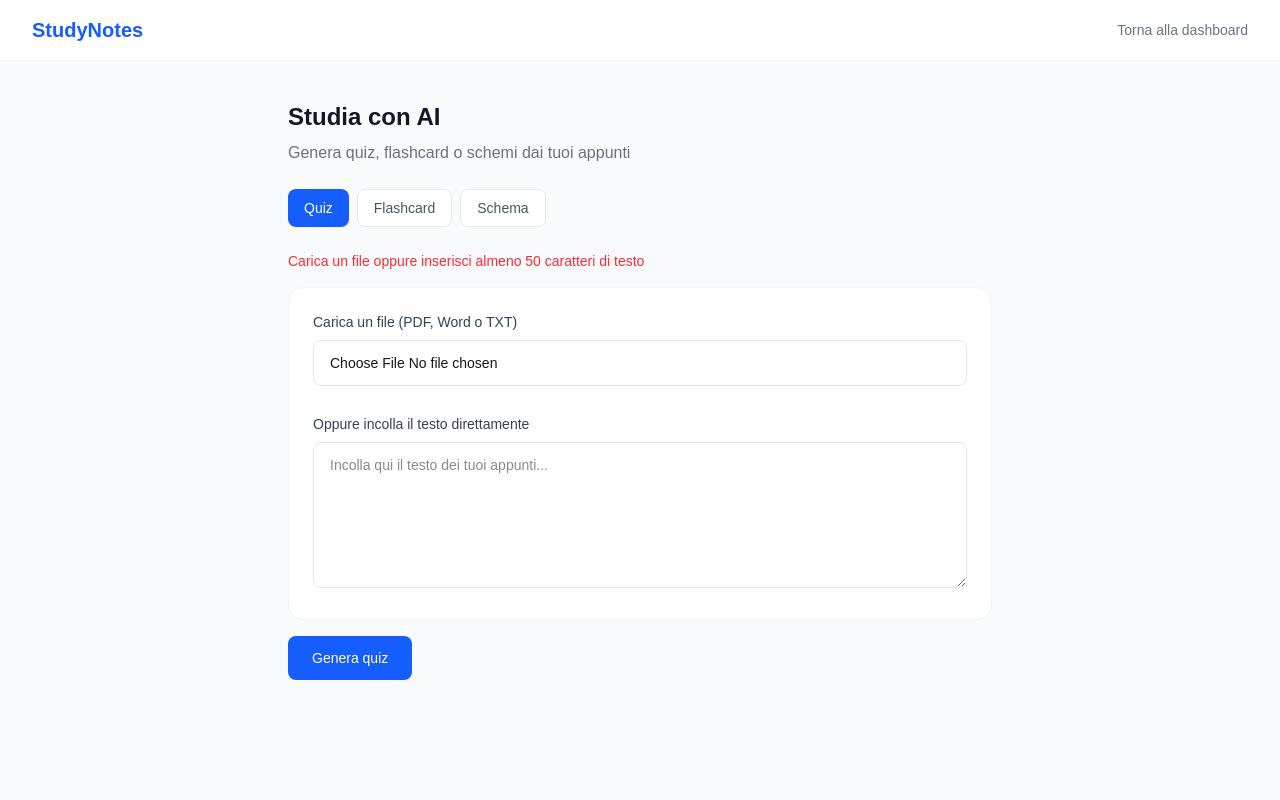
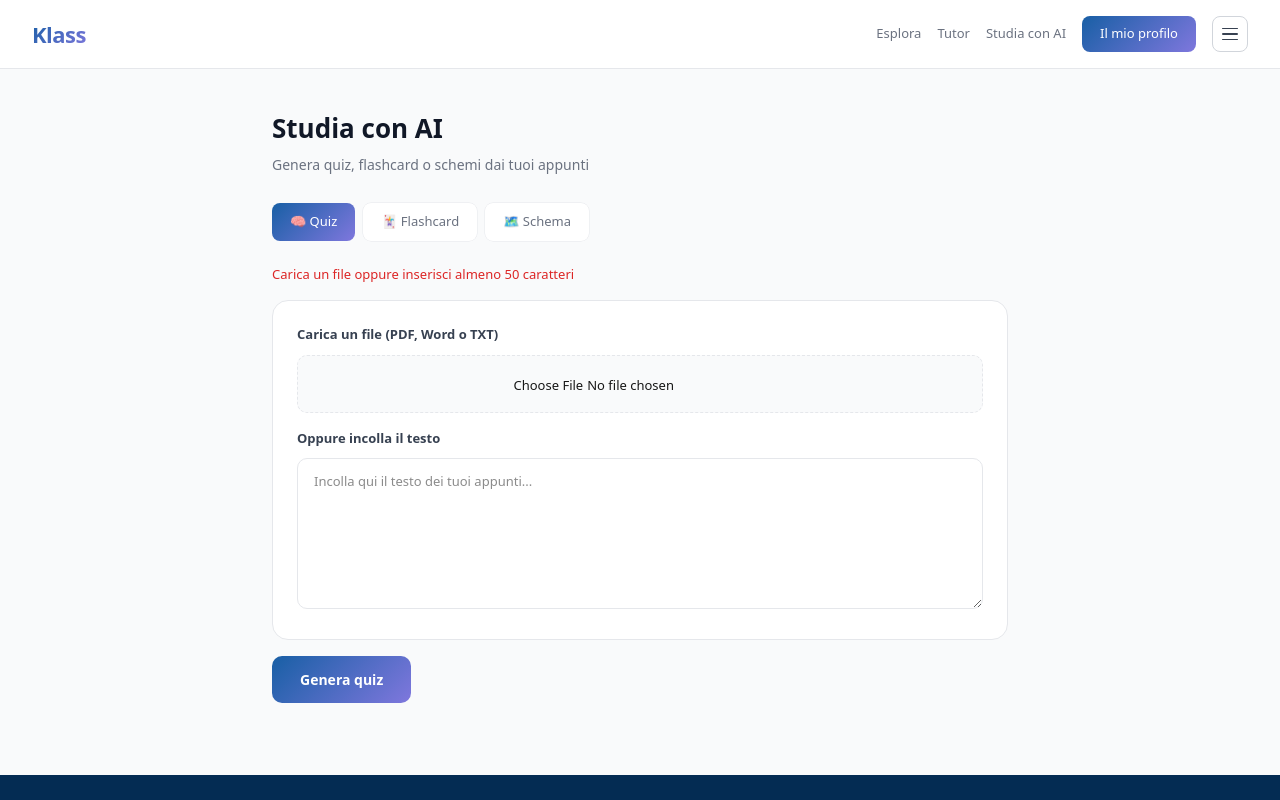
Before and after one commit to StarUpm/studynotes, a Next.js app: page /quiz in a window 1280 px wide. Both pictures are taken after a click on the button "Genera quiz". Shown: the top 800 px of the page. Built offline with nearby package versions, Linux system fonts and the light colour scheme.

Commit message:
Update page.tsx

```diff
--- a/src/app/quiz/page.tsx
+++ b/src/app/quiz/page.tsx
@@ -1,7 +1,7 @@
 'use client'
 
 import { useState } from 'react'
-import { useRouter } from 'next/navigation'
+import Layout from '@/app/components/Layout'
 
 type Domanda = {
   domanda: string
@@ -32,50 +32,26 @@ export default function Quiz() {
   const [loadingFile, setLoadingFile] = useState(false)
   const [error, setError] = useState('')
   const [rispostePresenti, setRispostePresenti] = useState<number[]>([])
-  const router = useRouter()
-
-  function goToDashboard() {
-    router.push('/dashboard')
-  }
-
-  function updateTesto(e: React.ChangeEvent<HTMLTextAreaElement>) {
-    setTestoManuale(e.target.value)
-  }
 
   async function updateFile(e: React.ChangeEvent<HTMLInputElement>) {
     const fileSelezionato = e.target.files ? e.target.files[0] : null
     setFile(fileSelezionato)
     if (!fileSelezionato) return
-
     setLoadingFile(true)
     setError('')
-
     try {
       const formData = new FormData()
       formData.append('file', fileSelezionato)
-
-      const response = await fetch('/api/estrai-testo', {
-        method: 'POST',
-        body: formData
-      })
+      const response = await fetch('/api/estrai-testo', { method: 'POST', body: formData })
       const data = await response.json()
-
-      if (data.testo) {
-        setTestoManuale(data.testo)
-      } else {
-        setError(data.error || 'Errore nella lettura del file')
-      }
-    } catch (e) {
-      setError('Errore nel caricamento del file')
-    }
+      if (data.testo) { setTestoManuale(data.testo) }
+      else { setError(data.error || 'Errore nella lettura del file') }
+    } catch (e) { setError('Errore nel caricamento del file') }
     setLoadingFile(false)
   }
 
   async function generaContenuto() {
-    if (testoManuale.length < 50) {
-      setError('Carica un file oppure inserisci almeno 50 caratteri di testo')
-      return
-    }
+    if (testoManuale.length < 50) { setError('Carica un file oppure inserisci almeno 50 caratteri'); return }
     setLoading(true)
     setError('')
     setQuiz([])
@@ -83,47 +59,20 @@ export default function Quiz() {
     setSchema(null)
     setRispostePresenti([])
     setFlashcardGirate([])
-
     try {
-      let endpoint = '/api/generate-quiz'
-      if (tabAttivo === 'flashcard') endpoint = '/api/generate-flashcard'
-      if (tabAttivo === 'schema') endpoint = '/api/generate-schema'
-
-      const response = await fetch(endpoint, {
-        method: 'POST',
-        headers: { 'Content-Type': 'application/json' },
-        body: JSON.stringify({ testo: testoManuale })
-      })
+      const endpoint = tabAttivo === 'flashcard' ? '/api/generate-flashcard' : tabAttivo === 'schema' ? '/api/generate-schema' : '/api/generate-quiz'
+      const response = await fetch(endpoint, { method: 'POST', headers: { 'Content-Type': 'application/json' }, body: JSON.stringify({ testo: testoManuale }) })
       const data = await response.json()
-
-      if (tabAttivo === 'quiz' && data.quiz) {
-        setQuiz(data.quiz)
-        setRispostePresenti(new Array(data.quiz.length).fill(-1))
-      } else if (tabAttivo === 'flashcard' && data.flashcard) {
-        setFlashcards(data.flashcard)
-      } else if (tabAttivo === 'schema' && data.schema) {
-        setSchema(data.schema)
-      } else {
-        setError(data.error || 'Errore nella generazione')
-      }
-    } catch (e) {
-      setError('Errore di connessione')
-    }
+      if (tabAttivo === 'quiz' && data.quiz) { setQuiz(data.quiz); setRispostePresenti(new Array(data.quiz.length).fill(-1)) }
+      else if (tabAttivo === 'flashcard' && data.flashcard) { setFlashcards(data.flashcard) }
+      else if (tabAttivo === 'schema' && data.schema) { setSchema(data.schema) }
+      else { setError(data.error || 'Errore nella generazione') }
+    } catch (e) { setError('Errore di connessione') }
     setLoading(false)
   }
 
-  function selezionaRisposta(indiceDomanda: number, indiceRisposta: number) {
-    const nuove = [...rispostePresenti]
-    nuove[indiceDomanda] = indiceRisposta
-    setRispostePresenti(nuove)
-  }
-
-  function giraFlashcard(indice: number) {
-    if (flashcardGirate.includes(indice)) {
-      setFlashcardGirate(flashcardGirate.filter(function (i) { return i !== indice }))
-    } else {
-      setFlashcardGirate([...flashcardGirate, indice])
-    }
+  function giraFlashcard(i: number) {
+    setFlashcardGirate(prev => prev.includes(i) ? prev.filter(x => x !== i) : [...prev, i])
   }
 
   function cambiaTab(tab: string) {
@@ -133,118 +82,88 @@ export default function Quiz() {
     setSchema(null)
   }
 
+  const tabs = [
+    { id: 'quiz', label: '🧠 Quiz' },
+    { id: 'flashcard', label: '🃏 Flashcard' },
+    { id: 'schema', label: '🗺️ Schema' },
+  ]
+
   return (
-    <main className="min-h-screen bg-gray-50">
-      <nav className="bg-white border-b border-gray-100 px-8 py-4 flex justify-between items-center">
-        <span className="text-xl font-bold text-blue-600">StudyNotes</span>
-        <button onClick={goToDashboard} className="text-sm text-gray-500 hover:text-blue-600">
-          Torna alla dashboard
+    <Layout>
+      <div style={{ maxWidth: 800, margin: '0 auto', padding: '40px 32px' }}>
+        <h1 style={{ fontSize: 26, fontWeight: 700, color: '#111827', marginBottom: 6 }}>Studia con AI</h1>
+        <p style={{ fontSize: 14, color: '#6B7280', marginBottom: 28 }}>Genera quiz, flashcard o schemi dai tuoi appunti</p>
+
+        {/* TAB */}
+        <div style={{ display: 'flex', gap: 8, marginBottom: 24 }}>
+          {tabs.map(t => (
+            <button key={t.id} onClick={() => cambiaTab(t.id)} style={{ padding: '9px 18px', borderRadius: 8, fontSize: 13, fontWeight: 500, cursor: 'pointer', border: 'none', background: tabAttivo === t.id ? 'linear-gradient(135deg,#185FA5,#7F77DD)' : 'white', color: tabAttivo === t.id ? 'white' : '#6B7280', boxShadow: tabAttivo === t.id ? 'none' : '0 0 0 0.5px #e5e7eb' }}>
+              {t.label}
             </button>
-      </nav>
-      <div className="max-w-3xl mx-auto px-8 py-10">
-        <h1 className="text-2xl font-bold text-gray-900 mb-2">Studia con AI</h1>
-        <p className="text-gray-500 mb-6">Genera quiz, flashcard o schemi dai tuoi appunti</p>
-
-        <div className="flex gap-2 mb-6">
-          <button
-            onClick={function () { cambiaTab('quiz') }}
-            className={tabAttivo === 'quiz' ? 'bg-blue-600 text-white px-4 py-2 rounded-lg text-sm' : 'bg-white border border-gray-200 text-gray-600 px-4 py-2 rounded-lg text-sm'}
-          >
-            Quiz
-          </button>
-          <button
-            onClick={function () { cambiaTab('flashcard') }}
-            className={tabAttivo === 'flashcard' ? 'bg-blue-600 text-white px-4 py-2 rounded-lg text-sm' : 'bg-white border border-gray-200 text-gray-600 px-4 py-2 rounded-lg text-sm'}
-          >
-            Flashcard
-          </button>
-          <button
-            onClick={function () { cambiaTab('schema') }}
-            className={tabAttivo === 'schema' ? 'bg-blue-600 text-white px-4 py-2 rounded-lg text-sm' : 'bg-white border border-gray-200 text-gray-600 px-4 py-2 rounded-lg text-sm'}
-          >
-            Schema
-          </button>
+          ))}
         </div>
 
-        {error && <p className="text-red-500 text-sm mb-4">{error}</p>}
+        {error && <p style={{ color: '#DC2626', fontSize: 13, marginBottom: 16 }}>{error}</p>}
 
-        <div className="bg-white rounded-2xl border border-gray-100 p-6 mb-4">
-          <p className="text-sm font-medium text-gray-700 mb-2">Carica un file (PDF, Word o TXT)</p>
-          <input
-            type="file"
-            accept=".pdf,.docx,.txt"
-            onChange={updateFile}
-            className="w-full border border-gray-200 rounded-lg px-4 py-3 mb-3 text-sm"
-          />
-          {loadingFile && <p className="text-sm text-blue-600 mb-2">Lettura del file in corso...</p>}
+        {/* INPUT */}
+        <div style={{ background: 'white', border: '0.5px solid #e5e7eb', borderRadius: 16, padding: 24, marginBottom: 16 }}>
+          <p style={{ fontSize: 13, fontWeight: 600, color: '#374151', marginBottom: 10 }}>Carica un file (PDF, Word o TXT)</p>
+          <div style={{ border: '1px dashed #e5e7eb', borderRadius: 10, padding: 16, background: '#f9fafb', marginBottom: 16, textAlign: 'center' }}>
+            <input type="file" accept=".pdf,.docx,.txt" onChange={updateFile} style={{ fontSize: 13 }} />
+            {loadingFile && <p style={{ fontSize: 12, color: '#185FA5', marginTop: 8 }}>Lettura file in corso...</p>}
             {file && !loadingFile && testoManuale.length > 0 && (
-            <p className="text-sm text-green-600 mb-2">File letto correttamente ({testoManuale.length} caratteri)</p>
+              <p style={{ fontSize: 12, color: '#059669', marginTop: 8 }}>File letto: {testoManuale.length} caratteri</p>
             )}
-
-          <p className="text-sm font-medium text-gray-700 mb-2 mt-4">Oppure incolla il testo direttamente</p>
+          </div>
+          <p style={{ fontSize: 13, fontWeight: 600, color: '#374151', marginBottom: 10 }}>Oppure incolla il testo</p>
           <textarea
             placeholder="Incolla qui il testo dei tuoi appunti..."
             value={testoManuale}
-            onChange={updateTesto}
+            onChange={e => setTestoManuale(e.target.value)}
             rows={6}
-            className="w-full border border-gray-200 rounded-lg px-4 py-3 text-sm focus:outline-none focus:border-blue-500"
+            style={{ width: '100%', border: '0.5px solid #e5e7eb', borderRadius: 10, padding: '12px 16px', fontSize: 13, outline: 'none', resize: 'vertical', lineHeight: 1.6 }}
           />
         </div>
 
         <button
           onClick={generaContenuto}
           disabled={loading || loadingFile}
-          className="bg-blue-600 text-white px-6 py-3 rounded-lg text-sm font-medium hover:bg-blue-700 disabled:opacity-50 mb-8"
+          style={{ background: 'linear-gradient(135deg,#185FA5,#7F77DD)', color: 'white', border: 'none', padding: '13px 28px', borderRadius: 10, fontSize: 14, fontWeight: 600, cursor: 'pointer', marginBottom: 32, opacity: (loading || loadingFile) ? 0.7 : 1 }}
         >
-          {loading ? 'Generazione in corso...' : 'Genera ' + tabAttivo}
+          {loading ? 'Generazione in corso...' : `Genera ${tabAttivo}`}
         </button>
 
-        {tabAttivo === 'quiz' && quiz.map(function (domanda, indiceDomanda) {
+        {/* QUIZ */}
+        {tabAttivo === 'quiz' && quiz.map((domanda, idx) => (
+          <div key={idx} style={{ background: 'white', border: '0.5px solid #e5e7eb', borderRadius: 12, padding: 24, marginBottom: 14 }}>
+            <p style={{ fontSize: 14, fontWeight: 600, color: '#111827', marginBottom: 16 }}>{idx + 1}. {domanda.domanda}</p>
+            {domanda.opzioni.map((opzione, i) => {
+              const selezionata = rispostePresenti[idx] === i
+              const corretta = domanda.risposta_corretta === i
+              const haRisposto = rispostePresenti[idx] !== -1
+              let bg = 'white', border = '0.5px solid #e5e7eb', color = '#374151'
+              if (haRisposto && corretta) { bg = '#ECFDF5'; border = '1px solid #059669'; color = '#065F46' }
+              else if (haRisposto && selezionata && !corretta) { bg = '#FEF2F2'; border = '1px solid #DC2626'; color = '#991B1B' }
               return (
-            <div key={indiceDomanda} className="bg-white rounded-2xl border border-gray-100 p-6 mb-4">
-              <p className="font-semibold text-gray-900 mb-4">{indiceDomanda + 1}. {domanda.domanda}</p>
-              {domanda.opzioni.map(function (opzione, indiceOpzione) {
-                const selezionata = rispostePresenti[indiceDomanda] === indiceOpzione
-                const corretta = domanda.risposta_corretta === indiceOpzione
-                const haRisposto = rispostePresenti[indiceDomanda] !== -1
-
-                let stile = 'w-full text-left border rounded-lg px-4 py-3 mb-2 text-sm '
-                if (haRisposto && corretta) {
-                  stile += 'border-green-500 bg-green-50 text-green-700'
-                } else if (haRisposto && selezionata && !corretta) {
-                  stile += 'border-red-500 bg-red-50 text-red-700'
-                } else {
-                  stile += 'border-gray-200 hover:border-blue-300'
-                }
-
-                return (
-                  <button
-                    key={indiceOpzione}
-                    onClick={function () { selezionaRisposta(indiceDomanda, indiceOpzione) }}
-                    className={stile}
-                  >
+                <button key={i} onClick={() => { const n = [...rispostePresenti]; n[idx] = i; setRispostePresenti(n) }} style={{ width: '100%', textAlign: 'left', border, borderRadius: 8, padding: '11px 16px', marginBottom: 8, fontSize: 13, cursor: 'pointer', background: bg, color }}>
                   {opzione}
                 </button>
               )
             })}
-              {rispostePresenti[indiceDomanda] !== -1 && (
-                <p className="text-sm text-gray-500 mt-3 italic">{domanda.spiegazione}</p>
+            {rispostePresenti[idx] !== -1 && (
+              <p style={{ fontSize: 12, color: '#6B7280', marginTop: 8, fontStyle: 'italic' }}>{domanda.spiegazione}</p>
             )}
           </div>
-          )
-        })}
+        ))}
 
+        {/* FLASHCARD */}
         {tabAttivo === 'flashcard' && (
-          <div className="grid grid-cols-1 md:grid-cols-2 gap-4">
-            {flashcards.map(function (fc, indice) {
-              const girata = flashcardGirate.includes(indice)
+          <div style={{ display: 'grid', gridTemplateColumns: 'repeat(2,1fr)', gap: 12 }}>
+            {flashcards.map((fc, i) => {
+              const girata = flashcardGirate.includes(i)
               return (
-                <div
-                  key={indice}
-                  onClick={function () { giraFlashcard(indice) }}
-                  className="bg-white rounded-2xl border border-gray-100 p-6 cursor-pointer min-h-32 flex items-center justify-center text-center hover:border-blue-300"
-                >
-                  <p className={girata ? 'text-sm text-gray-600' : 'font-semibold text-gray-900'}>
+                <div key={i} onClick={() => giraFlashcard(i)} style={{ background: girata ? 'linear-gradient(135deg,#185FA5,#7F77DD)' : 'white', border: '0.5px solid #e5e7eb', borderRadius: 12, padding: 24, cursor: 'pointer', minHeight: 120, display: 'flex', alignItems: 'center', justifyContent: 'center', textAlign: 'center' }}>
+                  <p style={{ fontSize: 13, color: girata ? 'white' : '#111827', fontWeight: girata ? 400 : 600, lineHeight: 1.6 }}>
                     {girata ? fc.retro : fc.fronte}
                   </p>
                 </div>
@@ -253,24 +172,23 @@ export default function Quiz() {
           </div>
         )}
 
+        {/* SCHEMA */}
         {tabAttivo === 'schema' && schema && (
-          <div className="bg-white rounded-2xl border border-gray-100 p-6">
-            <h2 className="text-xl font-bold text-gray-900 mb-4">{schema.titolo}</h2>
-            {schema.sezioni.map(function (sezione, i) {
-              return (
-                <div key={i} className="mb-4">
-                  <p className="font-semibold text-blue-600 mb-2">{sezione.sottotema}</p>
-                  <ul className="list-disc pl-5 space-y-1">
-                    {sezione.punti.map(function (punto, j) {
-                      return <li key={j} className="text-sm text-gray-600">{punto}</li>
-                    })}
+          <div style={{ background: 'white', border: '0.5px solid #e5e7eb', borderRadius: 12, padding: 24 }}>
+            <h2 style={{ fontSize: 18, fontWeight: 700, color: '#111827', marginBottom: 20 }}>{schema.titolo}</h2>
+            {schema.sezioni.map((sezione, i) => (
+              <div key={i} style={{ marginBottom: 20 }}>
+                <p style={{ fontSize: 14, fontWeight: 600, color: '#185FA5', marginBottom: 8 }}>{sezione.sottotema}</p>
+                <ul style={{ paddingLeft: 20 }}>
+                  {sezione.punti.map((punto, j) => (
+                    <li key={j} style={{ fontSize: 13, color: '#6B7280', lineHeight: 1.7 }}>{punto}</li>
+                  ))}
                 </ul>
               </div>
-              )
-            })}
+            ))}
           </div>
         )}
       </div>
-    </main>
+    </Layout>
   )
 }
```
Lines whose indentation alone changed are shown as unchanged.
